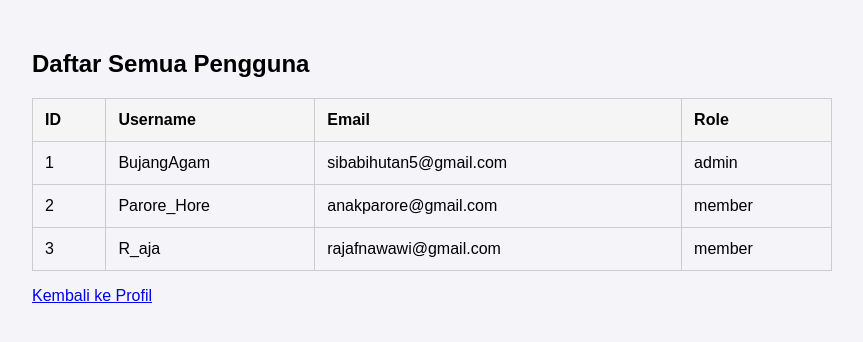
After one commit to Bujang-del/Perpustakaan-Pribadi, a Flask app: page /users in a window 1280 px wide. The commit adds this page. Shown: the top 342 px of the page, without its empty margins (208-1071 px from the left). Run offline with Flask 3, Linux system fonts and the light colour scheme; a user stored in the database is signed in; data comes from the database, SQL or seed files in the repository; both versions use the stored data as it was after the commit.

Commit message:
Penambahan fitur profile tingkat kacau

```diff
--- a/Templates/index.html
+++ b/Templates/index.html
@@ -13,6 +13,7 @@
     <div class="admin-header">
             <p>Halo, Admin!</p>
             <a href="{{ url_for('logout') }}">Logout</a>
+            <a href="{{ url_for('profile') }}">Profil</a>
         </div>
     <nav>
         <ul>
--- a/Templates/member.html
+++ b/Templates/member.html
@@ -10,7 +10,10 @@
         <div class="member-header">
             <p>Halo, {{ username }}! Mau baca apa hari ini</p>
             <a href="{{ url_for('logout') }}" class="logout-link">Logout</a>
+            <a href="{{ url_for('profile') }}">Profil</a>
+
         </div>
+
             <form method="GET" action="{{ url_for('member') }}" class="search-form">
                 <input type="text" name="q" placeholder="Cari judul atau penulis..." value="{{ query or '' }}">
                 <button type="submit">Cari</button>
--- /dev/null
+++ b/Templates/users.html
@@ -0,0 +1,44 @@
+<!DOCTYPE html>
+<html lang="en">
+<head>
+    <meta charset="UTF-8">
+    <title>Daftar Pengguna</title>
+    <link rel="stylesheet" href="{{ url_for('static', filename='css/style.css') }}">
+</head>
+<body>
+    <div class="admin-userlist">
+        <h2>Daftar Semua Pengguna</h2>
+
+        {% with messages = get_flashed_messages(with_categories=true) %}
+            {% if messages %}
+                {% for category, message in messages %}
+                    <div class="flash {{ category }}">{{ message }}</div>
+                {% endfor %}
+            {% endif %}
+        {% endwith %}
+
+        <table class="user-table">
+            <thead>
+                <tr>
+                    <th>ID</th>
+                    <th>Username</th>
+                    <th>Email</th>
+                    <th>Role</th>
+                </tr>
+            </thead>
+            <tbody>
+                {% for u in users %}
+                <tr>
+                    <td>{{ u['id'] }}</td>
+                    <td>{{ u['username'] }}</td>
+                    <td>{{ u['email'] or '-' }}</td>
+                    <td>{{ u['role'] }}</td>
+                </tr>
+                {% endfor %}
+            </tbody>
+        </table>
+
+        <p><a href="{{ url_for('profile') }}">Kembali ke Profil</a></p>
+    </div>
+</body>
+</html>
--- a/app.py
+++ b/app.py
@@ -260,5 +260,104 @@ def edit_peminjaman(id):
 
 # ---------------- MAIN ----------------
 
+@app.route('/profile', methods=['GET', 'POST'])
+def profile():
+    if 'username' not in session:
+        flash("Silakan login terlebih dahulu.", "danger")
+        return redirect(url_for('login'))
+
+    conn = get_db_connection()
+    user = conn.execute('SELECT * FROM users WHERE username = ?', (session['username'],)).fetchone()
+
+    if request.method == 'POST':
+        new_username = request.form['username']
+        new_email = request.form['email']
+        new_password = request.form['password']
+
+        if new_password:
+            hashed_pw = generate_password_hash(new_password)
+            conn.execute('UPDATE users SET username = ?, email = ?, password = ? WHERE id = ?',
+                         (new_username, new_email, hashed_pw, user['id']))
+        else:
+            conn.execute('UPDATE users SET username = ?, email = ? WHERE id = ?',
+                         (new_username, new_email, user['id']))
+
+        conn.commit()
+        conn.close()
+
+        session['username'] = new_username
+        flash("Profil berhasil diperbarui.", "success")
+
+        # ⬇️ Redirect berdasarkan role
+        if session.get('role') == 'admin':
+            return redirect(url_for('index'))
+        else:
+            return redirect(url_for('member'))
+
+    # Untuk GET request
+    users = []
+    if session.get('role') == 'admin':
+        # users = conn.execute('SELECT * FROM users').fetchall()
+        flash("Jangan sampai lupa password ya")
+    conn.close()
+    return render_template('profile.html', user=user, users=users)
+
+
+
+@app.route('/edit_profile', methods=['GET', 'POST'])
+def edit_profile():
+    if 'user_id' not in session:
+        return redirect(url_for('login'))
+
+    conn = get_db_connection()
+    user = conn.execute('SELECT * FROM users WHERE id = ?', (session['user_id'],)).fetchone()
+
+    if request.method == 'POST':
+        new_username = request.form['username']
+        new_email = request.form['email']
+        new_password = request.form['password']
+
+        if new_password:
+            conn.execute('UPDATE users SET username=?, email=?, password=? WHERE id=?',
+                         (new_username, new_email, new_password, session['user_id']))
+        else:
+            conn.execute('UPDATE users SET username=?, email=? WHERE id=?',
+                         (new_username, new_email, session['user_id']))
+        conn.commit()
+        conn.close()
+        return redirect(url_for('profile'))
+
+    conn.close()
+    return render_template('edit_profile.html', user=user)
+
+@app.route('/admin/users')
+def list_users():
+    if 'user_id' not in session:
+        return redirect(url_for('login'))
+
+    conn = get_db_connection()
+    user = conn.execute('SELECT * FROM users WHERE id = ?', (session['user_id'],)).fetchone()
+
+    if user['role'] != 'admin':
+        conn.close()
+        return "Akses ditolak. Hanya admin yang dapat melihat halaman ini.", 403
+
+    users = conn.execute('SELECT * FROM users').fetchall()
+    conn.close()
+    return render_template('users_admin.html', users=users)
+
+@app.route('/users')
+def users():
+    if session.get('role') != 'admin':
+        flash("Akses ditolak. Halaman ini hanya untuk admin.", "danger")
+        return redirect(url_for('profile'))
+
+    conn = get_db_connection()
+    users = conn.execute('SELECT * FROM users').fetchall()
+    conn.close()
+
+    return render_template('users.html', users=users)
+
+
 if __name__ == "__main__":
     app.run(debug=True)
--- a/static/css/style.css
+++ b/static/css/style.css
@@ -303,3 +303,68 @@ form button{
     background-color: #5a6268;
     text-decoration: none;
 }
+
+.profile-container {
+    max-width: 500px;
+    margin: 80px auto;
+    padding: 30px;
+    background: #fff;
+    border-radius: 10px;
+    box-shadow: 0 4px 15px rgba(0,0,0,0.1);
+}
+
+.profile-container h2 {
+    margin-bottom: 20px;
+    text-align: center;
+}
+
+.profile-container label {
+    display: block;
+    margin: 10px 0 5px;
+    font-weight: bold;
+}
+
+.profile-container input[type="text"],
+.profile-container input[type="email"],
+.profile-container input[type="password"] {
+    width: 100%;
+    padding: 10px;
+    border: 1px solid #ccc;
+    border-radius: 6px;
+    margin-bottom: 15px;
+}
+
+.profile-container button {
+    width: 100%;
+    padding: 12px;
+    background-color: #007bff;
+    color: white;
+    border: none;
+    border-radius: 6px;
+    cursor: pointer;
+}
+
+.profile-container button:hover {
+    background-color: #0056b3;
+}
+
+.admin-userlist {
+    max-width: 800px;
+    margin: 50px auto;
+}
+
+.admin-userlist table {
+    width: 100%;
+    border-collapse: collapse;
+}
+
+.admin-userlist th, .admin-userlist td {
+    border: 1px solid #ccc;
+    padding: 12px;
+    text-align: left;
+    color: black;
+}
+
+.admin-userlist th {
+    background-color: #f5f5f5;
+}
```
Also changed, not shown: Templates/profile.html (added, +66 -0 lines), dbSqlite.db.
